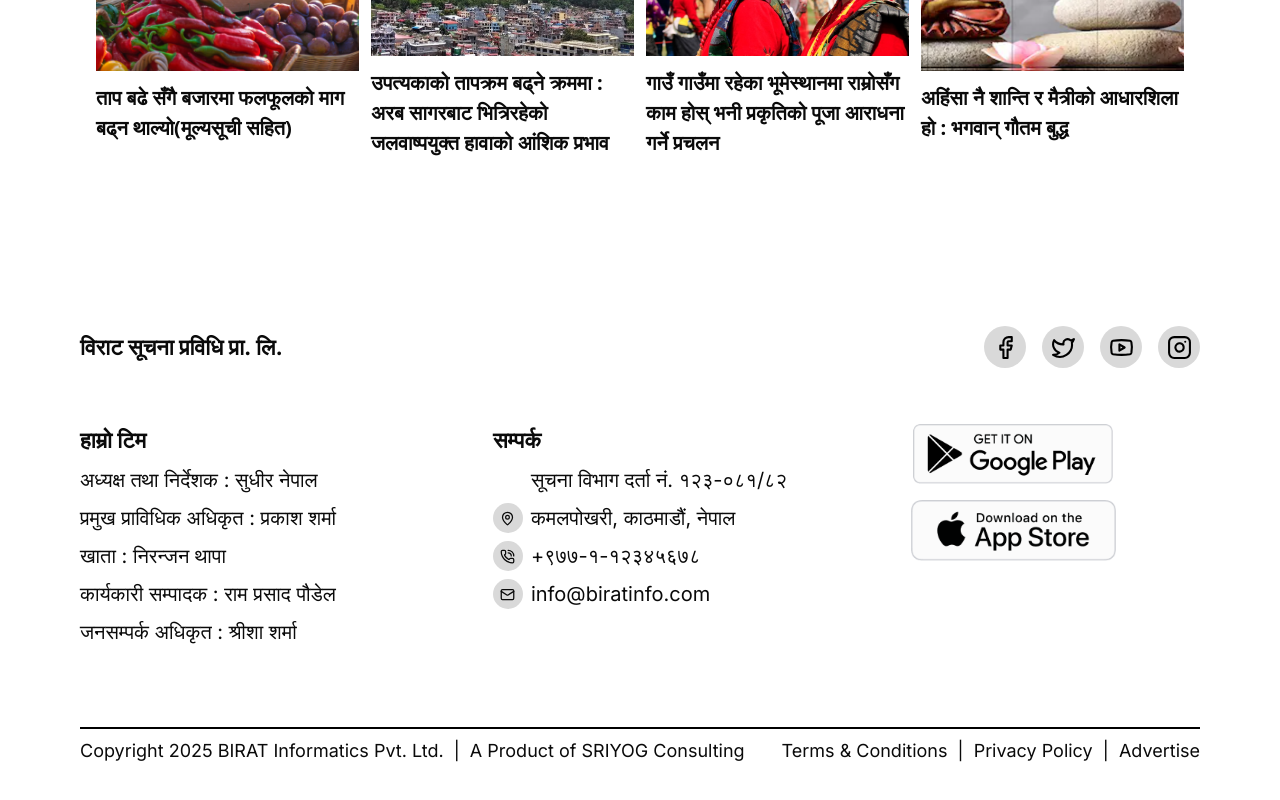
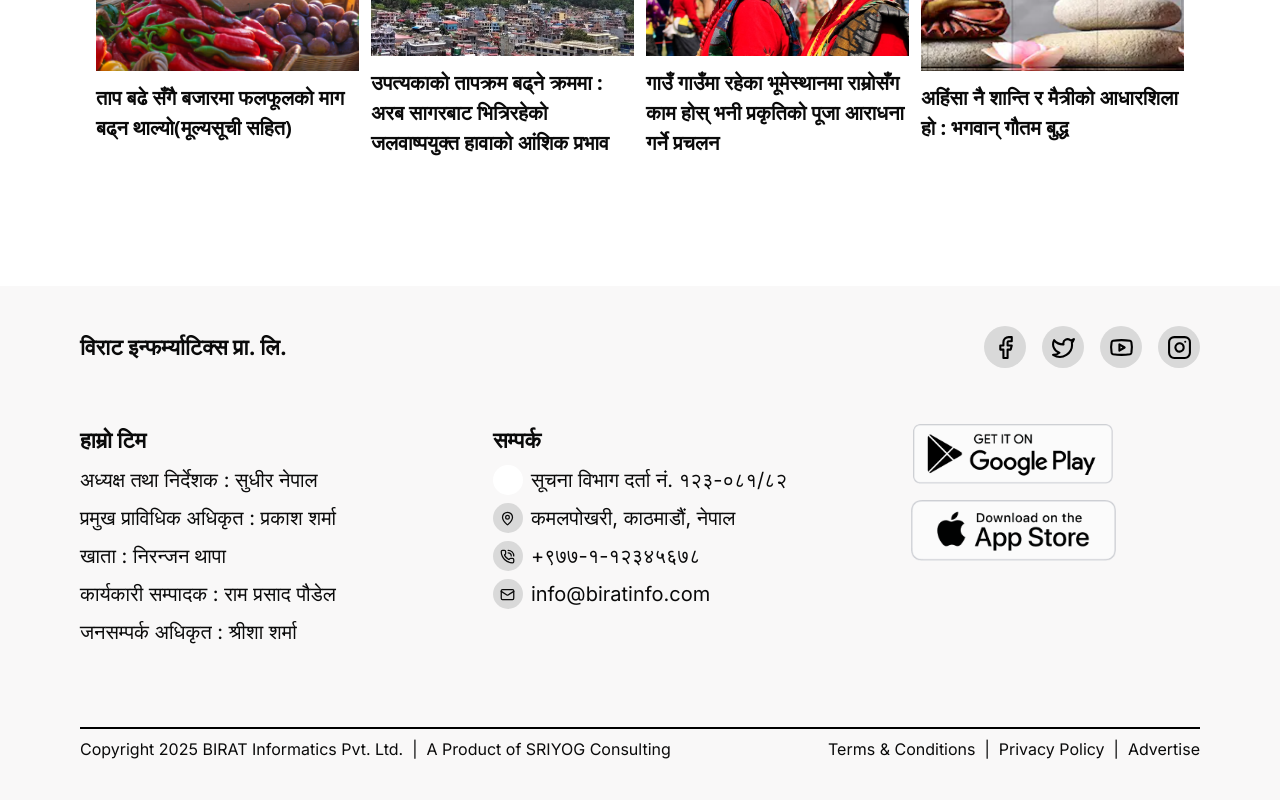
Before and after one commit to pracasupreti/biratinfo.com, a Next.js app: page /kasin/singlepage in a window 1280 px wide. Shown: the part 2904-3704 px from the top of the page. Built offline with nearby package versions, Linux system fonts and the light colour scheme; a web font is replaced by a local one.

Commit message:
added minor changes in footer bar

```diff
--- a/components/kasin/Footer.tsx
+++ b/components/kasin/Footer.tsx
@@ -4,10 +4,10 @@ import { MailIcon, MapPinIcon, PhoneCallIcon } from 'lucide-react'
 
 function Footer1() {
     return (
-        <div className='w-full px-20 flex flex-col gap-20 py-10 '>
+        <div className='w-full px-20 flex flex-col gap-20 py-10 bg-[#F9F8F8] '>
             <div className='flex flex-col gap-14'>
                 <div className='flex items-center justify-between'>
-                    <p className='font-inter font-[700] text-[22px]'>विराट सूचना प्रविधि प्रा. लि.</p>
+                    <p className='font-inter font-[700] text-[22px]'>विराट इन्फर्म्याटिक्स प्रा. लि.</p>
                     <div className='flex gap-4 '>
                         <div className='w-[42px] h-[42px] bg-[#d9d9d9] rounded-full flex items-center justify-center'><Image src={'/images/kasinHomepage/facebook.svg'} alt='facebook icon' width={25} height={25} /></div>
                         <div className='w-[42px] h-[42px] bg-[#d9d9d9] rounded-full flex items-center justify-center'><Image src={'/images/kasinHomepage/twitter.svg'} alt='facebook icon' width={25} height={25} /></div>
@@ -69,7 +69,7 @@ function Footer1() {
             {/* COPYRIGHT */}
             <div className='flex flex-col gap-2'>
                 <div className='w-full h-0.5 bg-black' />
-                <div className='flex justify-between items-center font-inter font-[400] text-[18px]'>
+                <div className='flex justify-between items-center font-inter font-[400] text-[16px]'>
                     <p>Copyright 2025 BIRAT Informatics Pvt. Ltd.&nbsp;&nbsp;|&nbsp;&nbsp;A Product of SRIYOG Consulting</p>
                     <p>Terms & Conditions&nbsp;&nbsp;|&nbsp;&nbsp;Privacy Policy&nbsp;&nbsp;|&nbsp;&nbsp;Advertise</p>
 
```
